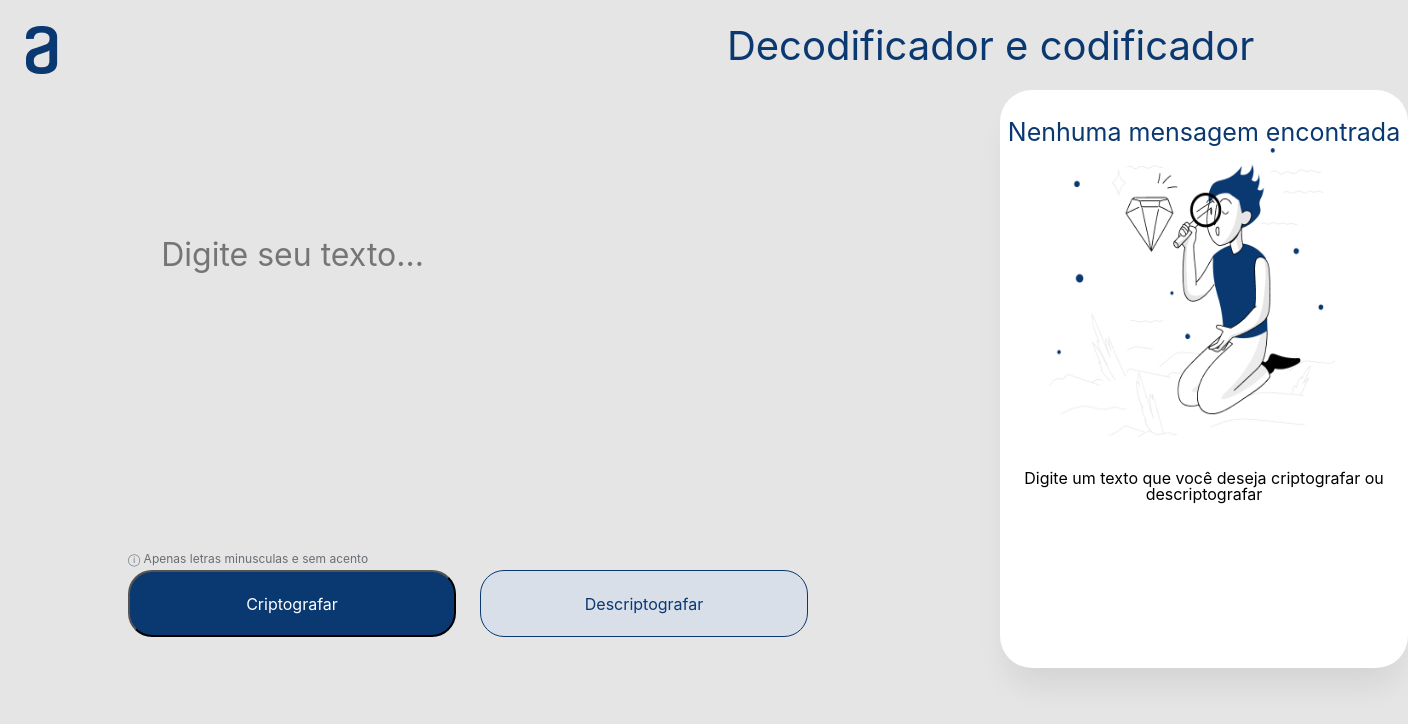
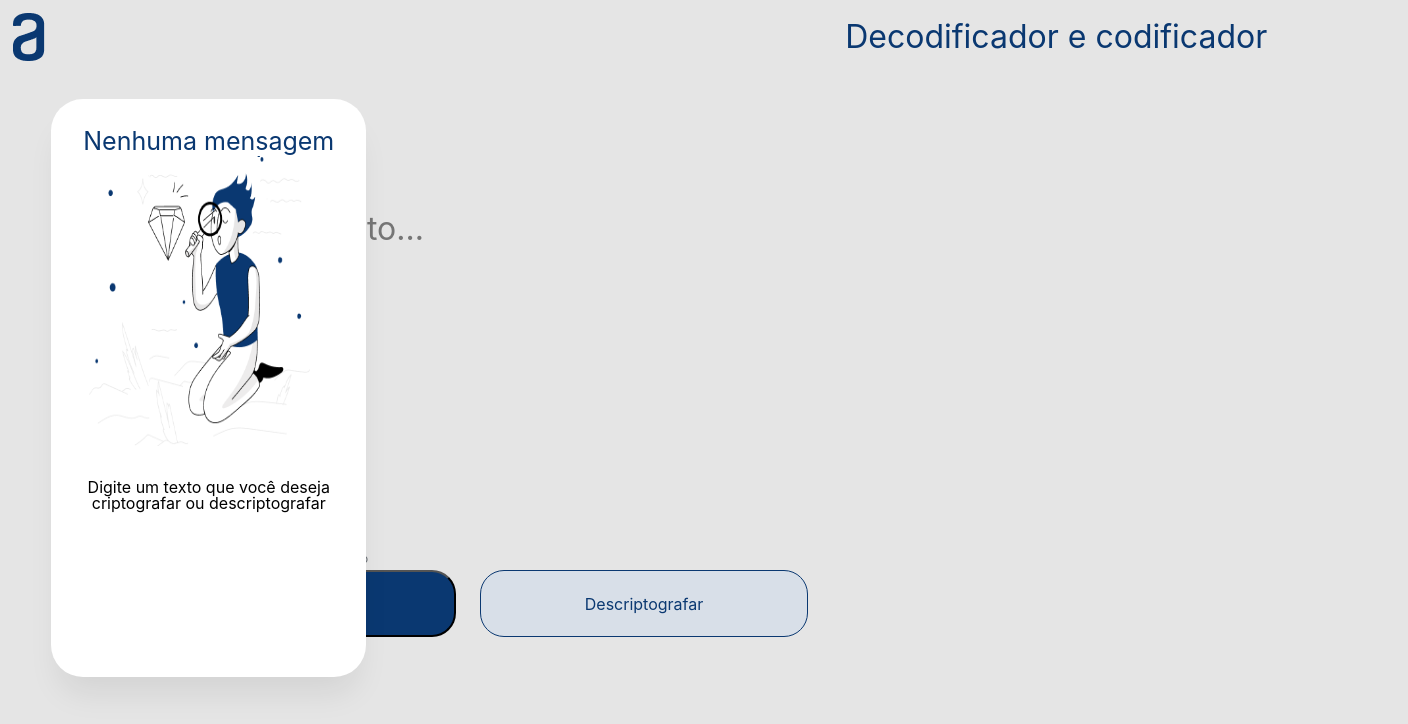
Before and after one commit to lWolfariell/decodifiador-Alura, a plain HTML site: page index.html in a window 1280 px wide. Shown: the whole page, 1408 px wide, since content can reach past the window. Drawn offline with Linux system fonts and the light colour scheme.

Commit message:
envio teste

```diff
--- a/assets/css/mobile.css
+++ b/assets/css/mobile.css
@@ -1,4 +1,4 @@
-@media screen and (max-width: 992px) {
+@media screen and (max-width: 600px) {
     .cabecalho img, .input textarea, .conteudo, .botoes button, .boneco, .btn-copiar{
         width: auto;
 
--- a/assets/css/style.css
+++ b/assets/css/style.css
@@ -2,6 +2,11 @@
     font-family: 'Inter', sans-serif;
     margin: 0;
     padding: 0;
+}
+
+.main_container{
+    width: 100%;
+    height: 100%;
 }
 
 body {
@@ -10,35 +15,35 @@ body {
 
 .cabecalho{
     justify-content: space-between;
-    padding: 2%;
+    padding: 1%;
     display:flex;
 }
 
 .cabecalho h1 {
     color: #0A3871;
     font-family: 'Inter', sans-serif;
-    font-size: 40px;
+    font-size: 2rem;
+    align-self: center;
 }
 
 .cabecalho img{
     display: flex;
     flex-direction: column;
-    left: 40px;
-    top: 1px;
     width: auto;
     height: auto;
 }
 
 .container{
+    display: flex;
     justify-content: space-between;
     padding: 2% 0 0 4%;
 }
 
 .input textarea{
     position: absolute;
-    width: 780px;
-    height: 250px;
-    font-size: 32px;
+    width: 50rem;
+    height: 20rem;
+    font-size: 2rem;
     color: #0A3871;
     background: transparent;
     box-shadow: none;
@@ -61,12 +66,11 @@ body {
 
 .conteudo{
     position: absolute;
+
     max-width: 400px;
     max-height: 544px;
-    width: 400px;
-    height: 544px;
-    left: 1000px;
-    top: 90px;
+    width: 24%;
+    height: 75%;
     background: #FFFFFF;
     box-shadow: 0px 24px 32px -8px rgba(0, 0, 0, 0.08);
     border-radius: 32px;
--- a/index.html
+++ b/index.html
@@ -10,13 +10,14 @@
     <link rel="preconnect" href="https://fonts.gstatic.com" crossorigin>
 
     <link rel="stylesheet" href="assets/css/reset.css">
-    <link rel="stylesheet" href="assets/css/mobile.css">
+    <!-- <link rel="stylesheet" href="assets/css/mobile.css"> -->
     <link rel="stylesheet" href="assets/css/style.css">
     <link rel="shortcut icon" href="assets/images/logo.png" type="image/x-icon">
 
 </head>
 
 <body>
+
     <main class="main_container">
 
         <header class="cabecalho">
@@ -43,9 +44,6 @@
 
                 </div>
 
-
-
-
                     <div class="conteudo">
 
                         <h2 class="txt1">Nenhuma mensagem encontrada</h2>
@@ -62,23 +60,11 @@
                             </div>
 
 
-
                     </div>
-
 
             </section>
 
-
-
-
-
-
-
-
     </main>
-
-
-
 
     <script src="assets/js/script.js"></script>
 </body>
```
Lines whose indentation alone changed are shown as unchanged.
